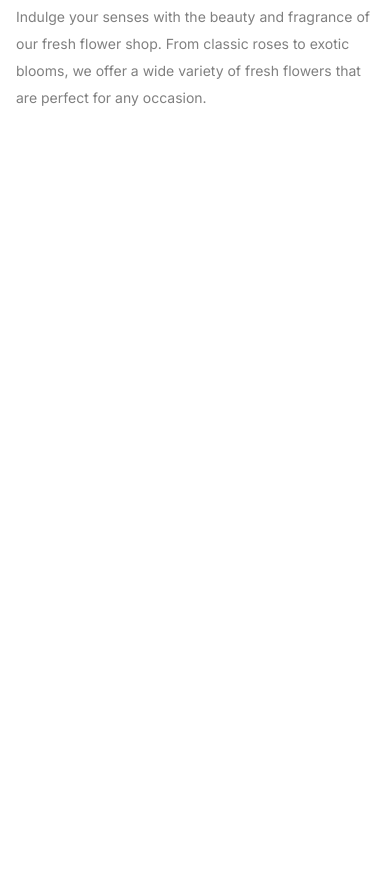
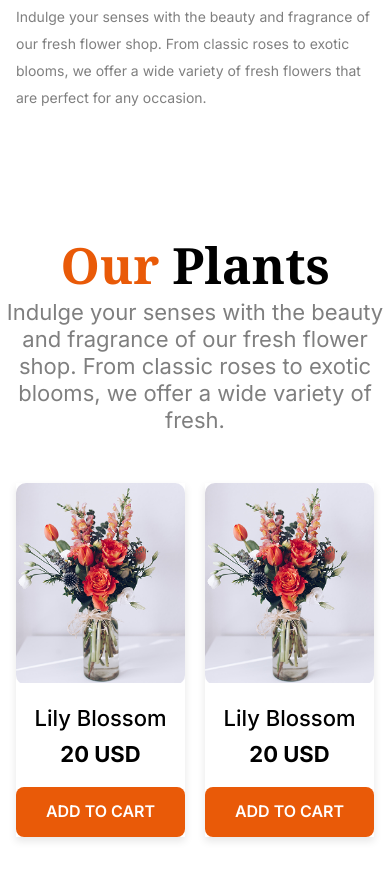
Before and after one commit to fahmibanna17/Flowers-Responsive-Website, a plain HTML site: page index.html in a window 390 px wide. Shown: the part 516-1400 px from the top of the page. Before the commit the page ends 844 px from the top, so only its background shows below. Drawn offline with Linux system fonts and the light colour scheme.

Commit message:
plant section responsive done

```diff
--- a/index.html
+++ b/index.html
@@ -43,7 +43,79 @@
     </header>
     <!-- main -->
     <main>
-
+        <section class="plants-chart container">
+            <div class="headlines">
+                <h3><span style="color: #E95A08;">Our</span> Plants</h3>
+                <p>Indulge your senses with the beauty and fragrance of our fresh flower shop. From classic roses to exotic blooms, we offer a wide variety of fresh.</p>
+            </div>
+            <div class="plant-cards">
+                <div class="single-card">
+                    <img src="./assets/sample-flower-image.png" alt="">
+                    <div class="name-tag">
+                        <h5 class="flower-name">Lily Blossom</h5>
+                        <h5 class="price-tag">20 USD</h5>
+                    </div>
+                    <button class="btn">ADD TO CART</button>
+                </div>
+                <div class="single-card">
+                    <img src="./assets/sample-flower-image.png" alt="">
+                    <div class="name-tag">
+                        <h5 class="flower-name">Lily Blossom</h5>
+                        <h5 class="price-tag">20 USD</h5>
+                    </div>
+                    <button class="btn">ADD TO CART</button>
+                </div>
+                <div class="single-card">
+                    <img src="./assets/sample-flower-image.png" alt="">
+                    <div class="name-tag">
+                        <h5 class="flower-name">Lily Blossom</h5>
+                        <h5 class="price-tag">20 USD</h5>
+                    </div>
+                    <button class="btn">ADD TO CART</button>
+                </div>
+                <div class="single-card">
+                    <img src="./assets/sample-flower-image.png" alt="">
+                    <div class="name-tag">
+                        <h5 class="flower-name">Lily Blossom</h5>
+                        <h5 class="price-tag">20 USD</h5>
+                    </div>
+                    <button class="btn">ADD TO CART</button>
+                </div>
+                <div class="single-card">
+                    <img src="./assets/sample-flower-image.png" alt="">
+                    <div class="name-tag">
+                        <h5 class="flower-name">Lily Blossom</h5>
+                        <h5 class="price-tag">20 USD</h5>
+                    </div>
+                    <button class="btn">ADD TO CART</button>
+                </div>
+                <div class="single-card">
+                    <img src="./assets/sample-flower-image.png" alt="">
+                    <div class="name-tag">
+                        <h5 class="flower-name">Lily Blossom</h5>
+                        <h5 class="price-tag">20 USD</h5>
+                    </div>
+                    <button class="btn">ADD TO CART</button>
+                </div>
+                <div class="single-card">
+                    <img src="./assets/sample-flower-image.png" alt="">
+                    <div class="name-tag">
+                        <h5 class="flower-name">Lily Blossom</h5>
+                        <h5 class="price-tag">20 USD</h5>
+                    </div>
+                    <button class="btn">ADD TO CART</button>
+                </div>
+                <div class="single-card">
+                    <img src="./assets/sample-flower-image.png" alt="">
+                    <div class="name-tag">
+                        <h5 class="flower-name">Lily Blossom</h5>
+                        <h5 class="price-tag">20 USD</h5>
+                    </div>
+                    <button class="btn">ADD TO CART</button>
+                </div>
+                </div>
+            </div>
+        </section>
     </main>
     <!-- footer -->
     <footer>
--- a/styles/styles.css
+++ b/styles/styles.css
@@ -4,6 +4,7 @@
     padding: 0;
     box-sizing: border-box;
     font-family: "Inter", sans-serif;
+    background-color: ;
 }
 .container{
     max-width: 1280px;
@@ -67,8 +68,72 @@ span{
     max-width: 100%;
     border: ;
 }
+/* plants styles */
+.plants-chart{
+    margin-top: 120px;
 
+}
+.single-card img{
+    width: 100%;
+    height: auto;
+    object-fit: cover;
+    margin-bottom: 20px;
+    border-radius: 10px ;
+}
+.headlines{
+    text-align: center;
+    margin-bottom: 49px;
+    align-items: center;
+}
+.headlines h3{
+    font-size: 50px;
+    font-weight: 700;
+    font-family: "Noto Serif", serif;
+}
+.headlines p{
+    font-weight: 400;
+    font-size: 22px;
+    line-height: 27px;
+    color: rgba(0, 0, 0, 0.5);
 
+}
+
+.flower-name{
+    font-weight: 500;
+    font-size: 22px;
+    margin-bottom: 10px;
+}
+.price-tag{
+    font-weight: 700;
+    font-size: 22px;
+    margin-bottom: 20px;
+}
+
+.single-card .btn{
+    background-color: rgb(233, 90, 8);
+    padding: 0 auto;
+    width: 100%;
+    height: 50px;
+    font-size: 16px;
+    font-weight: 600;
+    line-height: 19px;
+    border: none;
+    border-radius: 8px;
+    color: white;
+}
+.plant-cards{
+    display: grid;
+    grid-template-columns: repeat(4,1fr);
+    gap: 20px;
+}
+.single-card{
+    display: flex;
+    flex-direction: column;
+    align-items: center;
+    text-align: center;
+    margin-bottom: 30px;
+    box-shadow: 0 4px 8px rgba(0,0,0,0.10);
+}
 /* responsive styles */
 @media screen and (max-width: 576px) {
     .navbar {
@@ -103,4 +168,11 @@ span{
     .banner-left p{
         font-size: 14px;
     }
+    /* plants responsive  */
+    .plant-cards{
+    display: grid;
+    grid-template-columns: repeat(2,1fr);
+            margin-left: 16px;
+        margin-right: 16px;
+    }
 }
```
